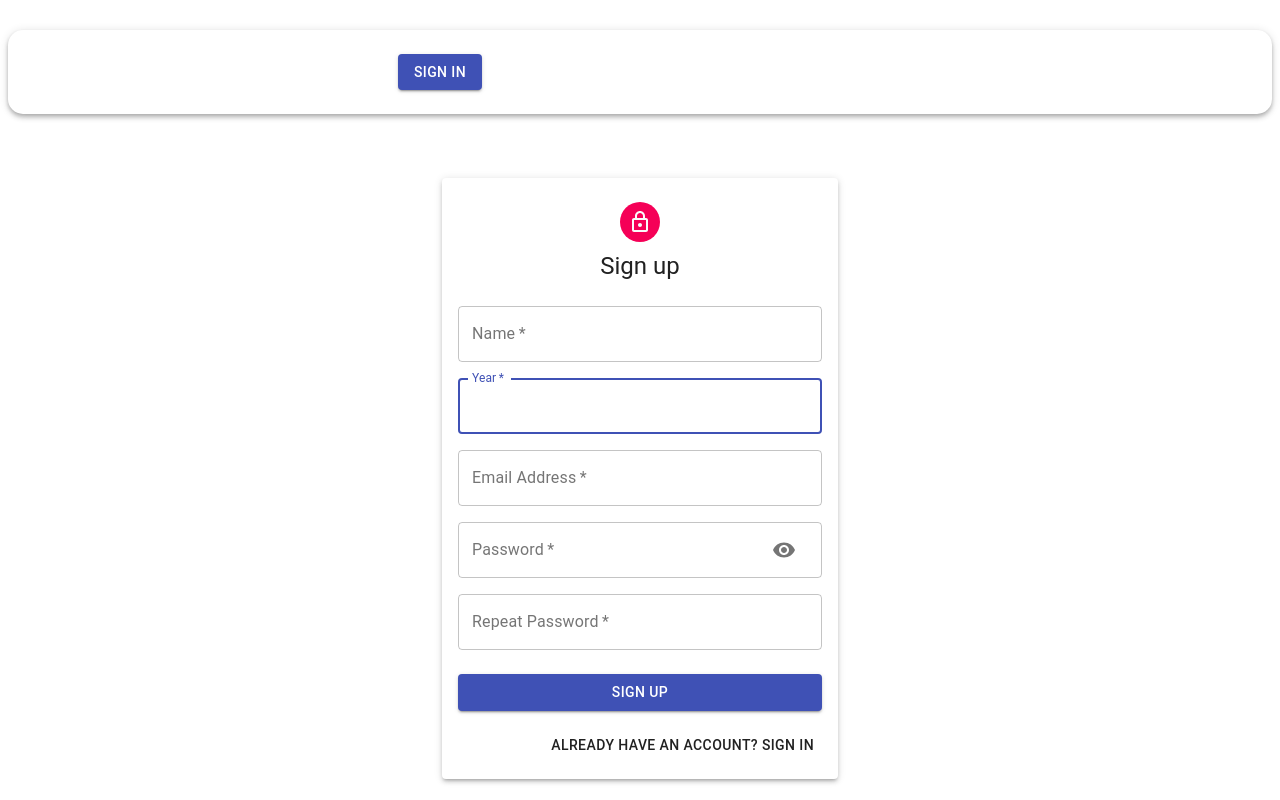
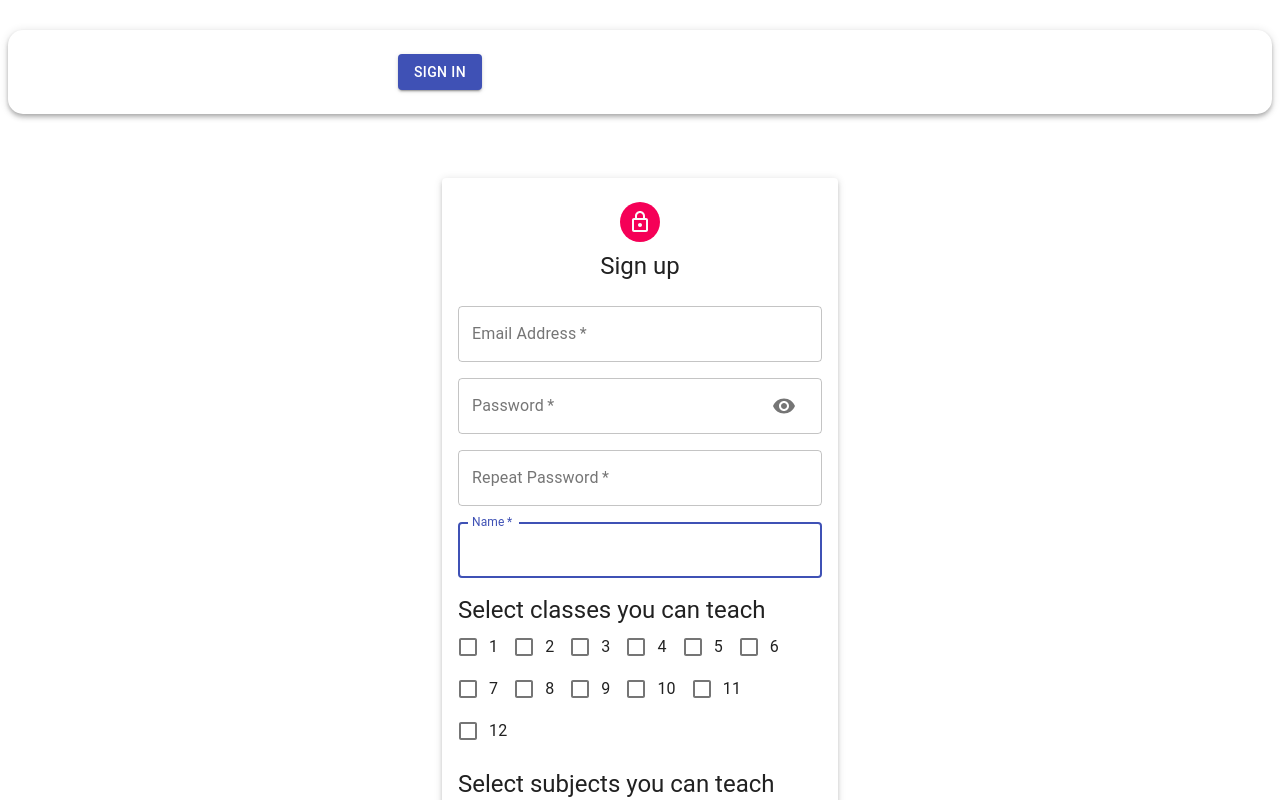
Before and after one commit to akshat12000/Ctrl-Alt-Debt, a React (Create React App) app in the folder client/: page /auth/volunteer in a window 1280 px wide. Both pictures are taken after a click on the button "DON'T HAVE AN ACCOUNT? SIGN UP". Shown: the top 800 px of the page. Built offline with nearby package versions, Linux system fonts and the light colour scheme.

Commit message:
changes to volunteer

```diff
--- a/client/src/components/AuthVolunteer/AuthVolunteer.js
+++ b/client/src/components/AuthVolunteer/AuthVolunteer.js
@@ -1,16 +1,24 @@
-import React, { useState ,useEffect} from 'react';
+import React, { useState, useEffect } from 'react';
 import { useDispatch } from 'react-redux';
-import { Avatar, Button, Paper, Grid, Typography, Container } from '@material-ui/core';
-import { useHistory ,useLocation} from 'react-router-dom';
+import { Avatar, Button, Paper, Grid, Typography, Container, } from '@material-ui/core';
+import { useHistory, useLocation } from 'react-router-dom';
 import LockOutlinedIcon from '@material-ui/icons/LockOutlined';
-
 import Icon from './icon';
 import { signin, signup } from '../../actions/auth';
 import { AUTH } from '../../constants/actionTypes';
 import useStyles from './styles';
 import Input from './Input';
 
-const initialState = { name:'', email: '', password: '', confirmPassword: '',year:'',userType:'' };
+import FormGroup from '@material-ui/core/FormGroup';
+import FormControlLabel from '@material-ui/core/FormControlLabel';
+import { FormHelperText } from '@material-ui/core';
+import Checkbox from '@material-ui/core/Checkbox';
+import CheckBoxOutlineBlankIcon from '@material-ui/icons/CheckBoxOutlineBlank';
+import CheckBoxIcon from '@material-ui/icons/CheckBox';
+
+
+
+const initialState = { name: '', email: '', password: '', confirmPassword: '', year: [], userType: '',subjects:[] };
 
 
 const AuthVolunteer = () => {
@@ -20,16 +28,27 @@ const AuthVolunteer = () => {
     const history = useHistory();
     const classes = useStyles();
     let location = useLocation();
+    let initialYear = {
+        year1: false,  year2: false,  year3: false, year4: false,year5: false,year6: false,year7: false,year8: false,year9: false,
+        year10: false,year11: false,year12: false
+    };
+    let initialSubjects ={
+        maths: false,  english: false,  science: false, social: false,computer: false,
 
-    const userType=location.pathname.split("/auth/")[1];
+    };
+
+    const userType = location.pathname.split("/auth/")[1];
     useEffect(() => {
-        setForm({...form,userType:userType});
+        setForm({ ...form, userType: userType });
     }, [userType]);
 
     // setForm({...form,userType:userType});
 
     const [showPassword, setShowPassword] = useState(false);
+    const [selected, setSelected] = useState([]);
     const handleShowPassword = () => setShowPassword(!showPassword);
+    const [yearState, setYearState] = useState(initialYear);
+    const [subjectState, setSubjectState] = useState(initialSubjects);
 
     const switchMode = () => {
 
@@ -41,14 +60,44 @@ const AuthVolunteer = () => {
     const handleSubmit = (e) => {
         e.preventDefault();
 
+
+        for(const item in yearState){
+
+            if(yearState[item]){
+
+                form.year.push(item.split("year")[1]);
+            }
+        }
+        for(const item in subjectState){
+            if(subjectState[item]){
+                form.subjects.push(item);
+            }
+        }
+
+       console.log(form);
         if (isSignup) {
             dispatch(signup(form, history));
         } else {
             dispatch(signin(form, history));
         }
+        setForm(initialState,userType);
+        setYearState(initialYear);
+        setSubjectState(initialSubjects);
+
     };
 
-    const handleChange = (e) => setForm({ ...form, [e.target.name]: e.target.value });
+    const handleYearChange = (event) => {
+        setYearState({ ...yearState, [event.target.name]: event.target.checked });
+
+    };
+    const handleSubjectChange = (event) => {
+        setSubjectState({ ...subjectState, [event.target.name]: event.target.checked });
+
+    };
+    const handleChange = (e) => {
+        setForm({ ...form, [e.target.name]: e.target.value })
+    };
+
 
 
 
@@ -61,15 +110,49 @@ const AuthVolunteer = () => {
                 <Typography component="h1" variant="h5">{isSignup ? 'Sign up' : 'Sign in'}</Typography>
                 <form className={classes.form} onSubmit={handleSubmit}>
                     <Grid container spacing={2}>
-                        {isSignup && (
-                            <>
-                                <Input name="name" label="Name" handleChange={handleChange} autoFocus  />
-                                <Input name="year" label="Year" handleChange={handleChange} autoFocus  />
-                            </>
-                        )}
+
                         <Input name="email" label="Email Address" handleChange={handleChange} type="email" />
                         <Input name="password" label="Password" handleChange={handleChange} type={showPassword ? 'text' : 'password'} handleShowPassword={handleShowPassword} />
                         {isSignup && <Input name="confirmPassword" label="Repeat Password" handleChange={handleChange} type="password" />}
+                        {isSignup && (
+                            <>
+                                <Input name="name" label="Name" handleChange={handleChange} autoFocus />
+
+
+                                <Grid item xs={12} sm={ 12}  >
+                                <Typography  variant="h5">Select classes you can teach</Typography>
+                                    <FormGroup row>
+                                        <FormControlLabel control={<Checkbox checked={yearState.class1} onChange={handleYearChange} name="year1" />} label="1" />
+                                        <FormControlLabel control={<Checkbox checked={yearState.class2} onChange={handleYearChange} name="year2" />} label="2" />
+                                        <FormControlLabel control={<Checkbox checked={yearState.class3} onChange={handleYearChange} name="year3" />} label="3" />
+                                        <FormControlLabel control={<Checkbox checked={yearState.class4} onChange={handleYearChange} name="year4" />} label="4" />
+                                        <FormControlLabel control={<Checkbox checked={yearState.class5} onChange={handleYearChange} name="year5" />} label="5" />
+                                        <FormControlLabel control={<Checkbox checked={yearState.class6} onChange={handleYearChange} name="year6" />} label="6" />
+                                        <FormControlLabel control={<Checkbox checked={yearState.class7} onChange={handleYearChange} name="year7" />} label="7" />
+                                        <FormControlLabel control={<Checkbox checked={yearState.class8} onChange={handleYearChange} name="year8" />} label="8" />
+                                        <FormControlLabel control={<Checkbox checked={yearState.class9} onChange={handleYearChange} name="year9" />} label="9" />
+                                        <FormControlLabel control={<Checkbox checked={yearState.class10} onChange={handleYearChange} name="year10" />} label="10" />
+                                        <FormControlLabel control={<Checkbox checked={yearState.class11} onChange={handleYearChange} name="year11" />} label="11" />
+                                        <FormControlLabel control={<Checkbox checked={yearState.class12} onChange={handleYearChange} name="year12" />} label="12" />
+
+
+
+                                    </FormGroup>
+                                </Grid>
+                                <Grid item xs={12} sm={ 12}  >
+                                <Typography  variant="h5">Select subjects you can teach</Typography>
+                                    <FormGroup row>
+                                        <FormControlLabel control={<Checkbox checked={subjectState.maths} onChange={handleSubjectChange} name="maths" />} label="Maths" />
+                                        <FormControlLabel control={<Checkbox checked={subjectState.english} onChange={handleSubjectChange} name="english" />} label="English" />
+                                        <FormControlLabel control={<Checkbox checked={subjectState.science} onChange={handleSubjectChange} name="science" />} label="Science" />
+                                        <FormControlLabel control={<Checkbox checked={subjectState.social} onChange={handleSubjectChange} name="social" />} label="Social" />
+                                        <FormControlLabel control={<Checkbox checked={subjectState.computer} onChange={handleSubjectChange} name="computer" />} label="Computer" />
+
+                                    </FormGroup>
+                                </Grid>
+                            </>
+                        )}
+
                     </Grid>
                     <Button type="submit" fullWidth variant="contained" color="primary" className={classes.submit}>
                         {isSignup ? 'Sign Up' : 'Sign In'}
```
Also changed, not shown: 1 other file (tests, documents, lock files or other folders).
